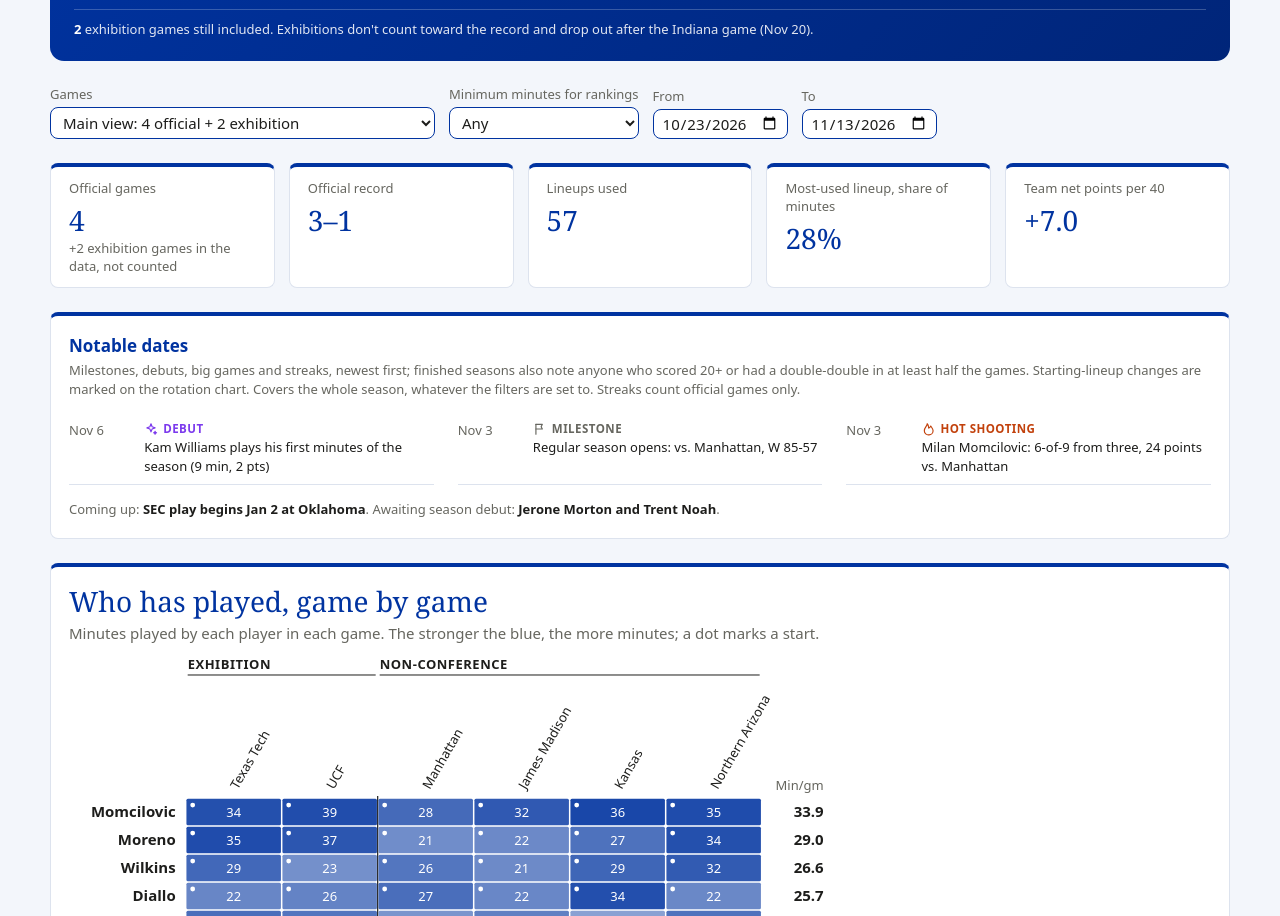
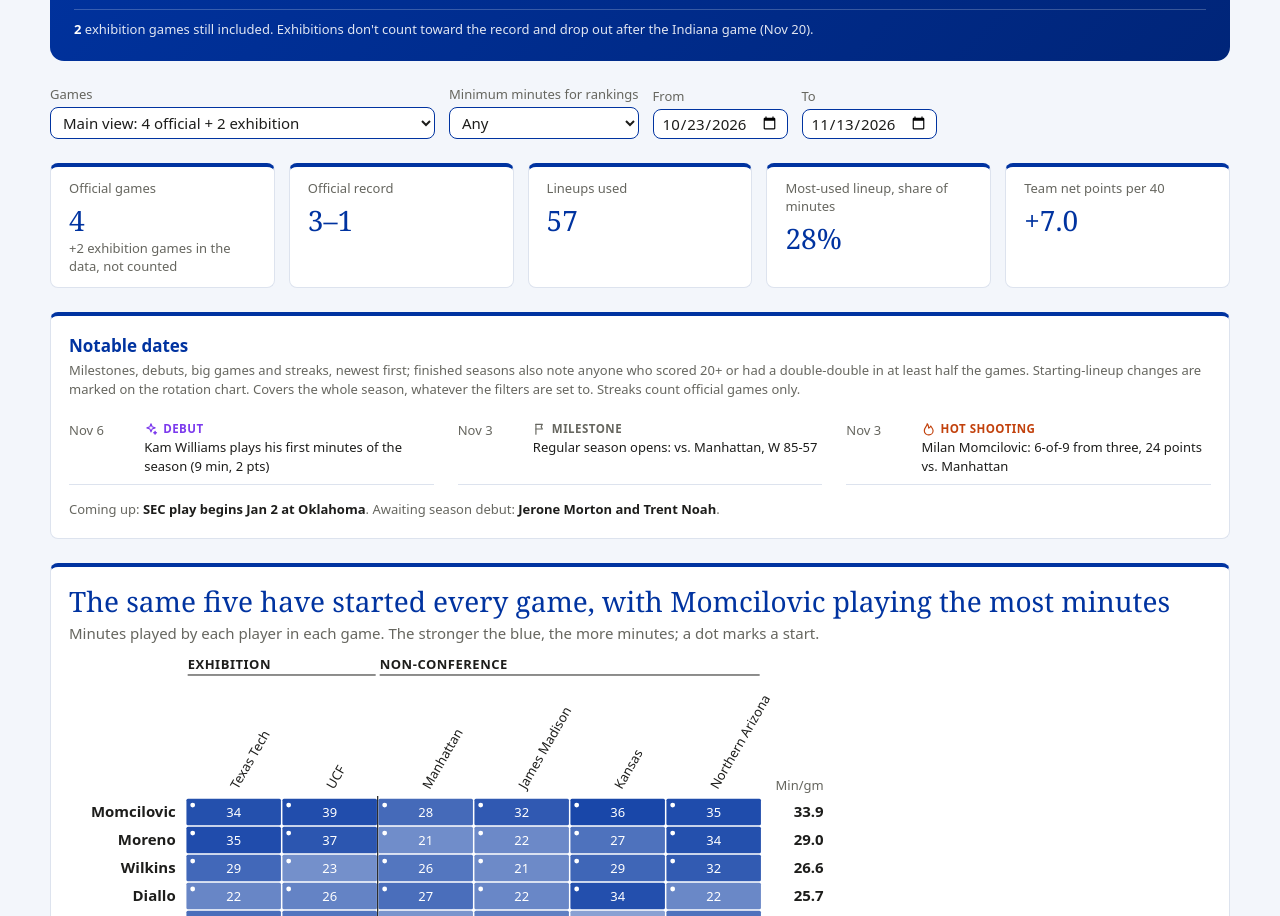
Before and after one commit to eric-t-ringer/UK-basketball-lineup-stats, a plain HTML site: page 2026-27/index.html in a window 1280 px wide. Shown: the part 184-1100 px from the top of the page. Drawn offline with Linux system fonts and the light colour scheme.

Commit message:
Set rotation chart headline
Co-Authored-By: Claude <noreply@anthropic.com>

```diff
--- a/2026-27/index.html
+++ b/2026-27/index.html
@@ -1263,7 +1263,7 @@
   // Rotation heatmap: one row per player, one column per game, shaded by minutes.
   // Hand-written headline for the main view, set after reviewing the chart; shows only in the main view with no date range,
   // and only while the latest game in the data is the one it was written through (null = use the automatic headline).
-  const ROTATION_HEADLINE = {text: "N'Diaye still starts, but his minutes have fallen in each of the last four games", through: "2026-11-10-kansas"};
+  const ROTATION_HEADLINE = {text: "The same five have started every game, with Momcilovic playing the most minutes", through: "2026-11-13-northern-arizona"};
   const rotGames = () => {
     const rows = inScope('rotation');
     const games = [...new Map(rows.map((r) => [r.game_id, r])).values()].sort((a, b) => a.date < b.date ? -1 : 1);
```
